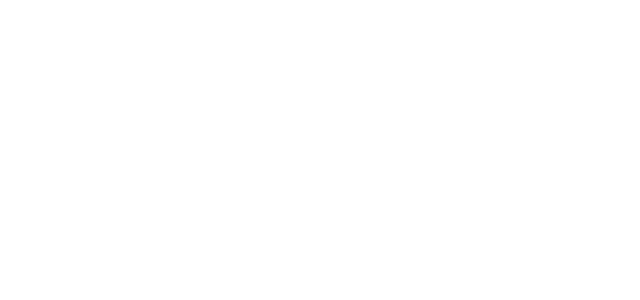
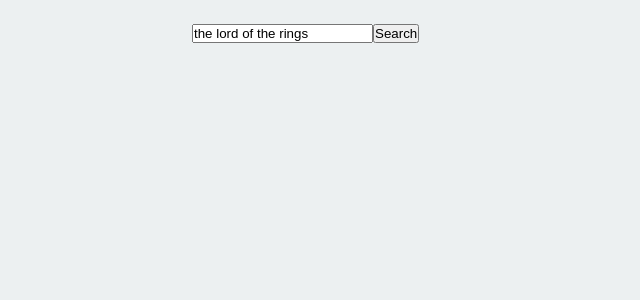
Before and after one commit to GrigorYenoqyan/react-tasks, a React (Create React App) app: page / in a window 1280 px wide. Shown: the top 300 px of the page, without its empty margins (0-640 px from the left). Built offline with nearby package versions, Linux system fonts and the light colour scheme.

Commit message:
create book library

```diff
--- a/src/components/App/App.css
+++ b/src/components/App/App.css
@@ -1,32 +1,12 @@
-.head-section {
-  width: 60%;
+
+.loading {
+  position: fixed;
+  top: 44%;
+  left: 0;
+  width: 100%;
+  height: 100%;
   text-align: center;
-  margin: 0 auto;
-  background: #0B1E3C;
-  padding: 45px;
 }
-.head-heading {
-  color: aliceblue;
-  font-size: 30px;
-  font-weight: bold;
-  text-transform: uppercase;
-  margin-top: 40px;
-  padding: 0 240px;
+.loading > img {
+    width: 140px;
 }
-.head-text {
-  color: #c4c4c4;
-  font-size: 14px;
-  font-weight: 100;
-  display: inline-block;
-  margin: 0;
-}
-.head-text-green {
-  color: green;
-  font-size: 14px;
-  font-weight: 100;
-  display: inline-block;
-  margin: 0;
-}
-.pin-box {
-
-}
--- a/src/components/App/App.jsx
+++ b/src/components/App/App.jsx
@@ -1,4 +1,5 @@
 import React, { Component } from 'react';
+import BookLibrary from "../BookLibrary/BookLibrary";
 
 import './App.css';
 
@@ -6,9 +7,9 @@
 class App extends Component {
   render() {
     return (
-      <div>
-
-      </div>
+        <div>
+            <BookLibrary />
+        </div>
     );
   }
 }
--- /dev/null
+++ b/src/components/BookLibrary/BookLibrary.css
@@ -0,0 +1,53 @@
+* {
+    margin: 0;
+    padding: 0;
+}
+body {
+    background: #ECF0F1;
+}
+.main-container {
+    width: 70%;
+    margin: 0 auto;
+    padding-top: 24px;
+}
+.count {
+    padding-bottom: 7px;
+    min-height: 20px;
+}
+.table-section {
+    position: relative;
+    margin: 20px 0;
+    min-height: 100px;
+}
+.book-table {
+    /* display: none; */
+    width: 100%;
+    border: 4px solid;
+    text-align: center;
+    border-collapse: collapse;
+}
+td, th {
+    padding: 20px 40px;
+    border: 1px solid #cdcdcd;
+    width: 25%;
+}
+ul {
+    list-style-type: circle;
+}
+li {
+    margin: 10px 0;
+}
+.control-pages{
+    text-align: center;
+    margin-bottom: 10px;
+}
+.pages{
+    font-size: 24px;
+    color: #919191;
+    cursor: pointer;
+    margin: 14px;
+}
+.current-page {
+    font-size: 30px;
+    color: #000;
+}
--- /dev/null
+++ b/src/components/BookLibrary/BookLibrary.jsx
@@ -0,0 +1,64 @@
+import React, { Component } from 'react';
+import BookTable from "./BookTable";
+import SearchInput from "./SearchInput";
+import Loading from "../Loading/Loading";
+
+import "./BookLibrary.css";
+
+class BookLibrary extends Component {
+    constructor(props) {
+        super(props);
+        this.state = {
+            data: null,
+            found: 0,
+            loading: false,
+        }
+    }
+
+    searchBooks = (input) => {
+        this.setState({
+            data: [],
+            loading: true,
+        })
+
+        let searchText = input.trim().toLowerCase().split(" ").join("+");
+        fetch(`http://openlibrary.org/search.json?q=${searchText}`)
+            .then((response) => response.json())
+            .then((data) => {
+                this.setState({
+                    data: data.docs,
+                    found: data,
+                    loading: false,
+                })
+            })
+
+    }
+
+    render() {
+        const { data, found, loading } = this.state;
+        console.log(data);
+        return (
+            <div className="main-container">
+                {
+                    loading ?
+                    <Loading /> :
+                    null
+                }
+                <SearchInput
+                    handleClick={this.searchBooks}
+                />
+                {
+                    found ? <p>{found.numFound} found</p> : null
+                }
+                {
+                    data && data.length ?
+                    <BookTable data={data} /> :
+                    null
+                }
+
+            </div>
+        )
+    }
+}
+
+export default BookLibrary;
--- /dev/null
+++ b/src/components/BookLibrary/BookRow.jsx
@@ -0,0 +1,27 @@
+import React, { Component } from "react";
+
+class BookRow extends Component {
+    render() {
+        const { data } = this.props;
+        return (
+            <tr>
+                <td>
+                    {data.title_suggest ? data.title_suggest : "-"}
+                </td>
+                <td>
+                    {data.author_name ? data.author_name : "-"}
+                </td>
+                <td>
+                    {data.first_publish_year ? data.first_publish_year : "-"}
+                </td>
+                <td>
+                    {
+                        data.subject ? data.subject.slice(0, 5).join(", ") : "-"
+                    }
+                </td>
+            </tr>
+        )
+    }
+}
+
+export default BookRow;
--- /dev/null
+++ b/src/components/BookLibrary/BookTable.jsx
@@ -0,0 +1,41 @@
+import React, { Component } from "react";
+
+import BookRow from "./BookRow";
+
+class BookTable extends Component {
+    constructor(props) {
+        super(props);
+        this.state = {
+            result: [],
+        }
+    }
+
+    render() {
+        const { data, found } = this.props;
+        return (
+            <div className="table-section">
+                {/* <p className="count">{found} total found</p> */}
+                <div className="control-pages">
+
+                </div>
+                <table className="book-table">
+                    <thead>
+                        <tr>
+                            <th>Title</th>
+                            <th>Author Name</th>
+                            <th>First publish year</th>
+                            <th>Subject</th>
+                        </tr>
+                    </thead>
+                    <tbody className="book-body">
+                        {
+                            data.map(row => <BookRow data={row} />)
+                        }
+                    </tbody>
+                </table>
+            </div>
+        );
+    }
+}
+
+export default BookTable;
--- /dev/null
+++ b/src/components/BookLibrary/SearchInput.jsx
@@ -0,0 +1,41 @@
+import React, { Component } from "react";
+
+
+class SearchInput extends Component {
+    constructor(props) {
+        super(props);
+        this.state = {
+            inputValue: "the lord of the rings",
+        }
+    }
+    changeValue = (e) => {
+        const value = e.target.value;
+        this.setState({
+            inputValue: value,
+        })
+    }
+    render() {
+        const { handleClick } = this.props;
+        return (
+            <div className="search-section">
+                <input
+                    onChange={this.changeValue}
+                    value={this.state.inputValue}
+                    type="text"
+                    className="search-inp"
+                    placeholder="Type to search"
+                />
+
+                <button
+                    onClick={() => handleClick(this.state.inputValue)}
+                    type="button"
+                    className="search-btn"
+                >
+                    Search
+                </button>
+            </div>
+        )
+    }
+}
+
+export default SearchInput;
--- /dev/null
+++ b/src/components/Loading/Loading.jsx
@@ -0,0 +1,11 @@
+import React from "react";
+
+const Loading = () => {
+    return (
+        <div className="loading">
+            <img src="https://media.giphy.com/media/jAYUbVXgESSti/giphy.gif" alt=""/>
+        </div>
+    )
+}
+
+export default Loading;
```
